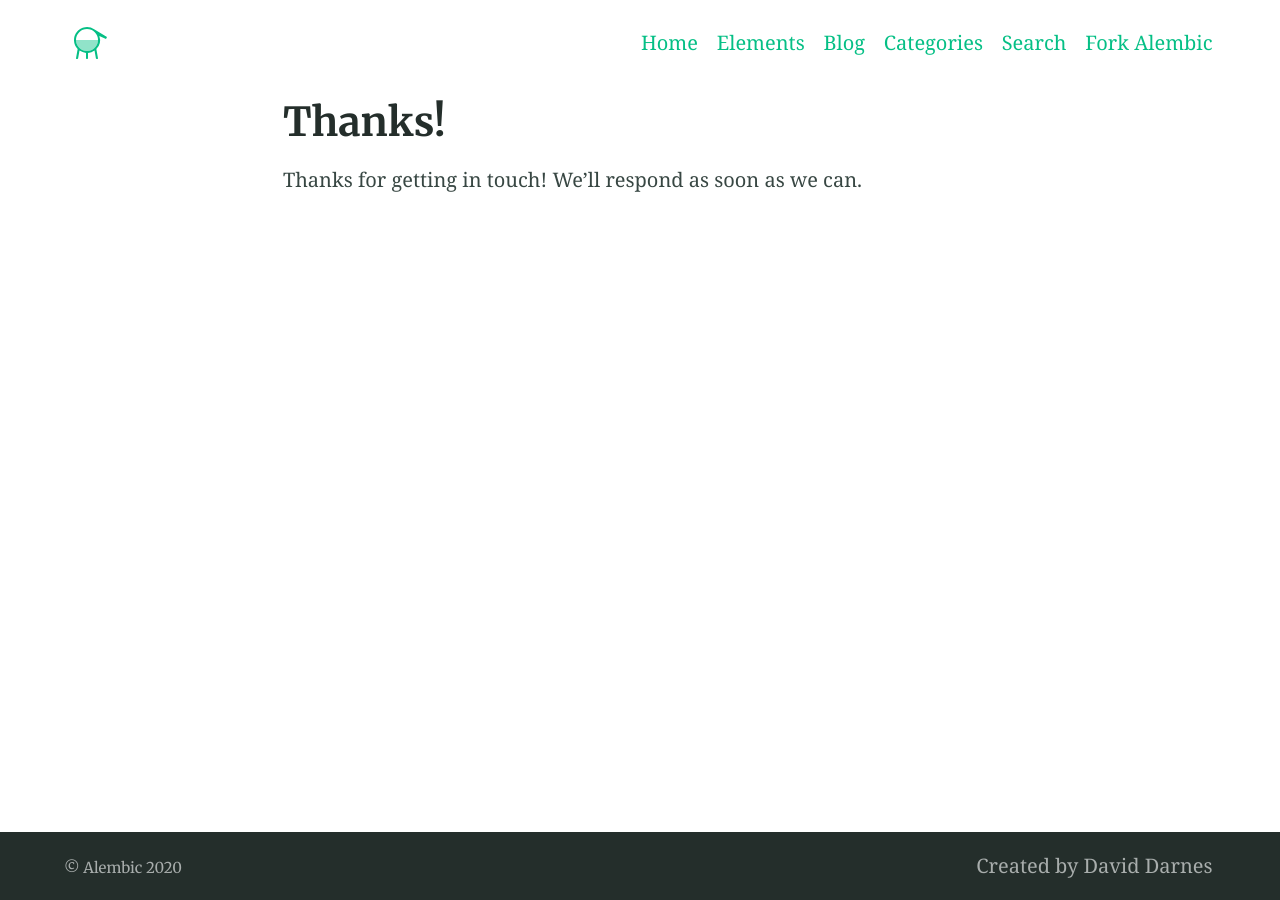
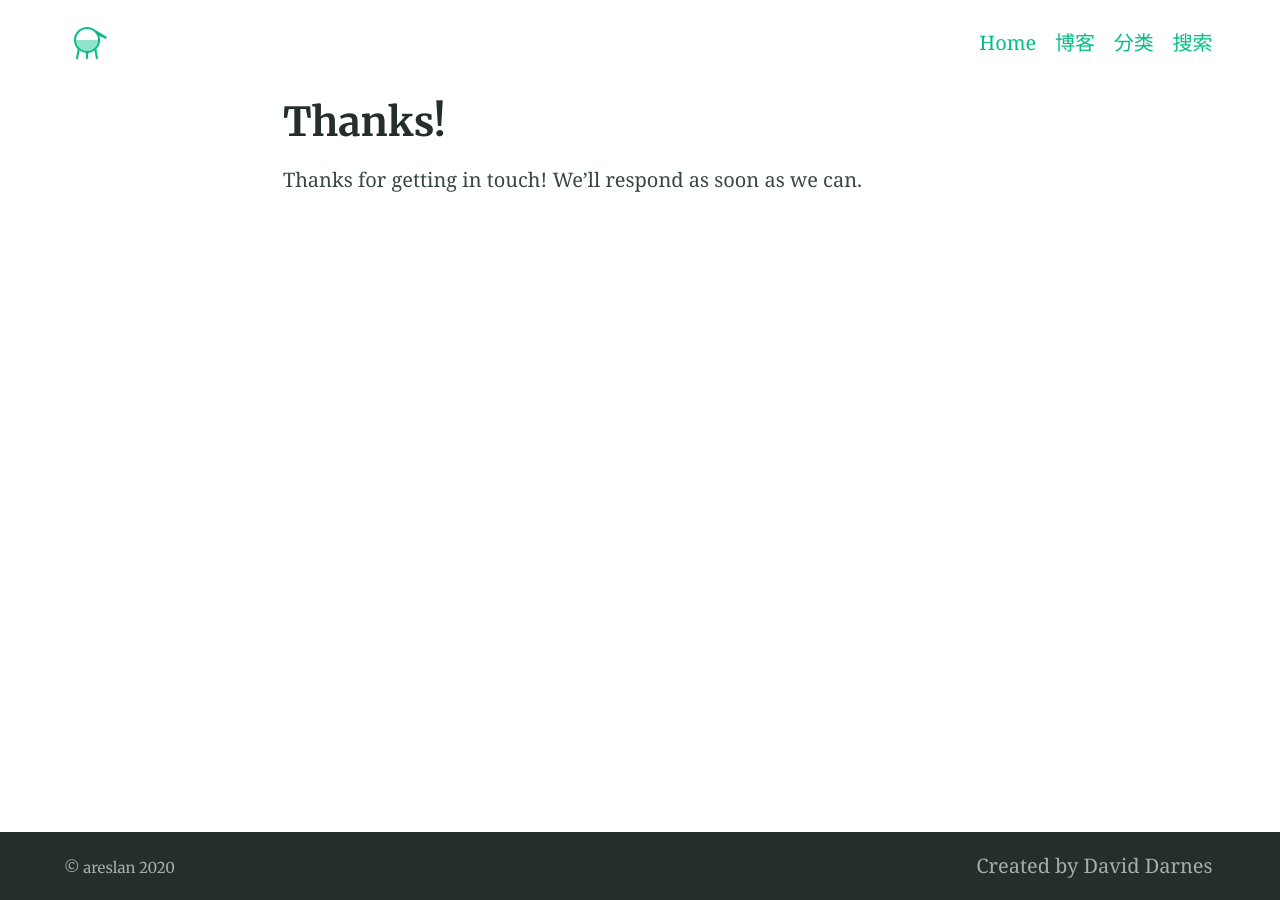
Before and after one commit to areslan1122/areslan1122.github.io, a Jekyll site: the page built from thanks.md, in a window 1280 px wide. Built offline with Jekyll 4.4.1, drawn with Linux system fonts in a browser that asks for light colours; our own code applies the rules of GitHub Pages for plain Markdown files.

Commit message:
change config, title En->Ch

```diff
--- a/_config.yml
+++ b/_config.yml
@@ -82,7 +82,7 @@ defaults:
 # 7. Site settings
 encoding: utf-8 # Make sure the encoding is right
 lang: en-GB # Set the site language
-title: "Alembic" # Site name or title, also used in jekyll-seo-tag
+title: "areslan" # Site name or title, also used in jekyll-seo-tag
 logo: "/assets/logos/logo.svg" # Site logo, also used in jekyll-seo-tag
 description: "Alembic is a starting point for Jekyll projects. Rather than starting from scratch, this boilerplate is designed to get the ball rolling immediately" # Site description and default description, also used in jekyll-seo-tag
 url: "https://alembic.darn.es" # Site url, also used in jekyll-seo-tag
@@ -110,16 +110,12 @@ favicons: # Favicons are also used in the manifest file. Syntax is 'size: path'
 navigation_header:
 - title: Home
   url: /
-- title: Elements
-  url: /elements/
-- title: Blog
+- title: 博客
   url: /blog/
-- title: Categories
+- title: 分类
   url: /categories/
-- title: Search
+- title: 搜索
   url: /search/
-- title: Fork Alembic
-  url: https://github.com/daviddarnes/alembic
 
 navigation_footer:
 - title: Created by David Darnes
```
